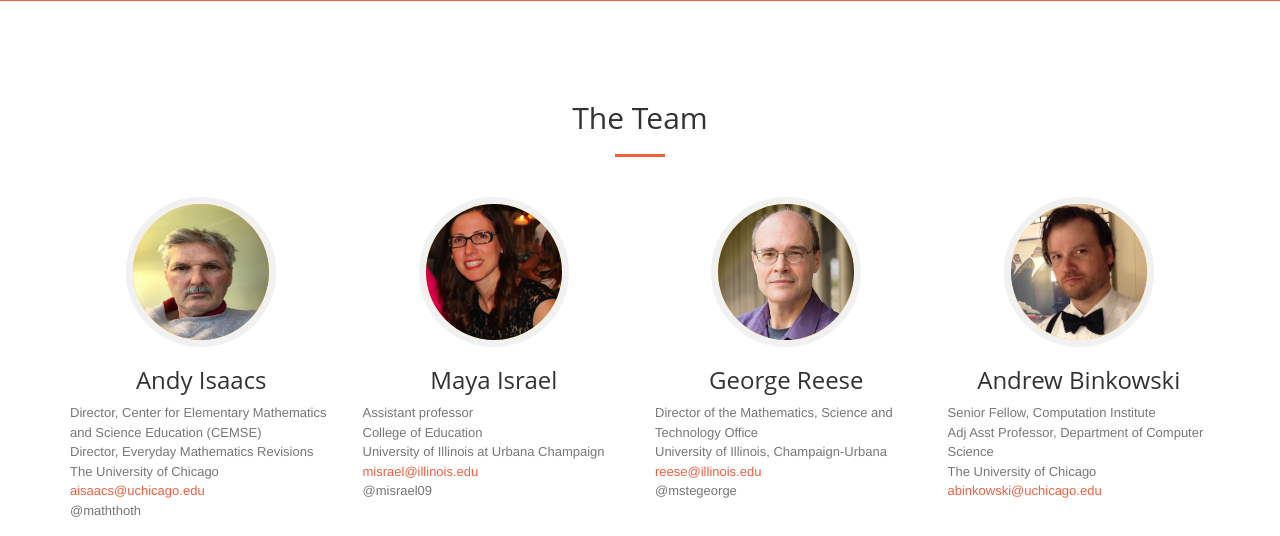
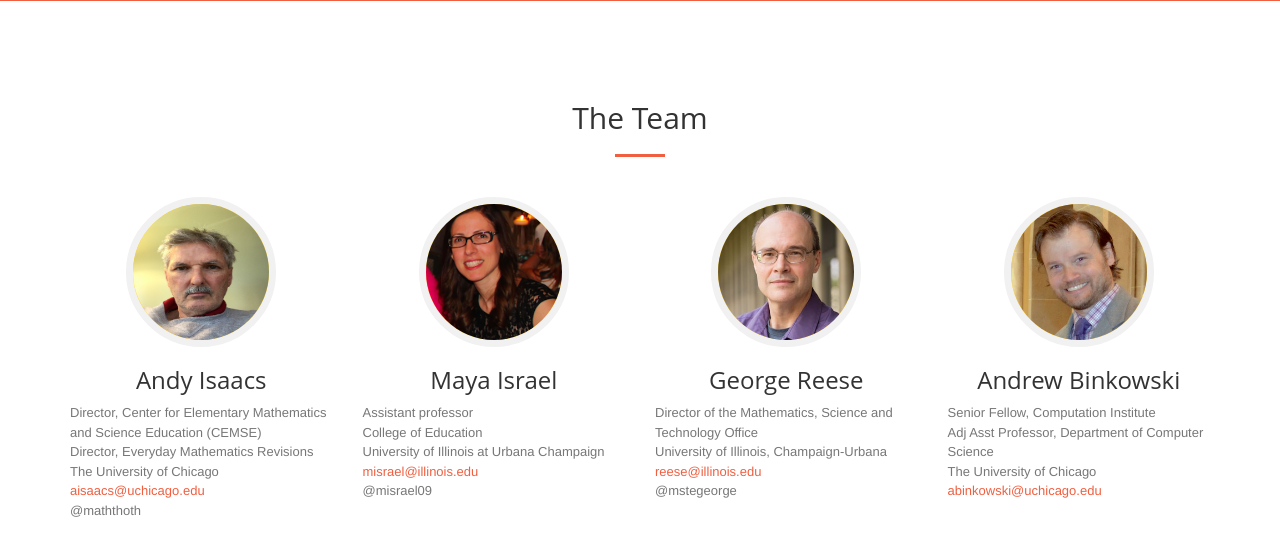
Before and after one commit to everydaycomputing/everydaycomputing.org, a Python web app: template templates/public/public_about.html in a window 1280 px wide. Shown: the part 616-1152 px from the top of the page. Run offline with Jinja, Linux system fonts and the light colour scheme; the template is opened without the code that fills it, so the values that code supplies are empty.

Commit message:
Fix image.

```diff
--- a/templates/public/public_about.html
+++ b/templates/public/public_about.html
@@ -71,7 +71,7 @@
       </div>
       <div class="col-lg-3 col-md-3 text-center">
         <div class="service-box">
-         <img src="/static/img/portfolio/andrew.jpg" class="img-circle timeline-image" alt="">
+         <img src="/static/img/portfolio/andrewb.jpg" class="img-circle timeline-image" alt="">
              <h3>Andrew Binkowski</h3>
           <p class="text-muted">
           Senior Fellow, Computation Institute<br/>
```
Also changed, not shown: static/img/portfolio/andrewb.jpg (added).
